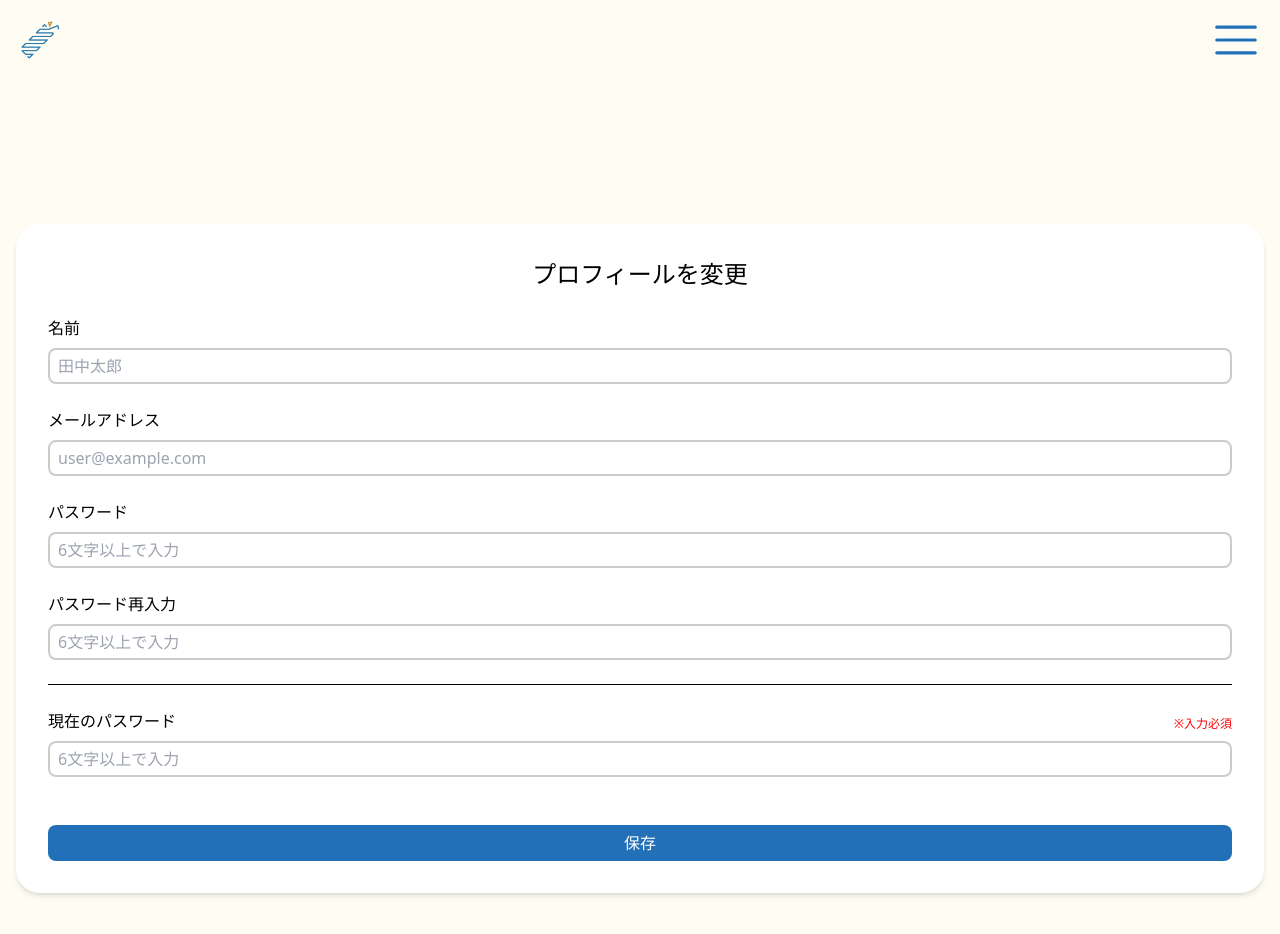
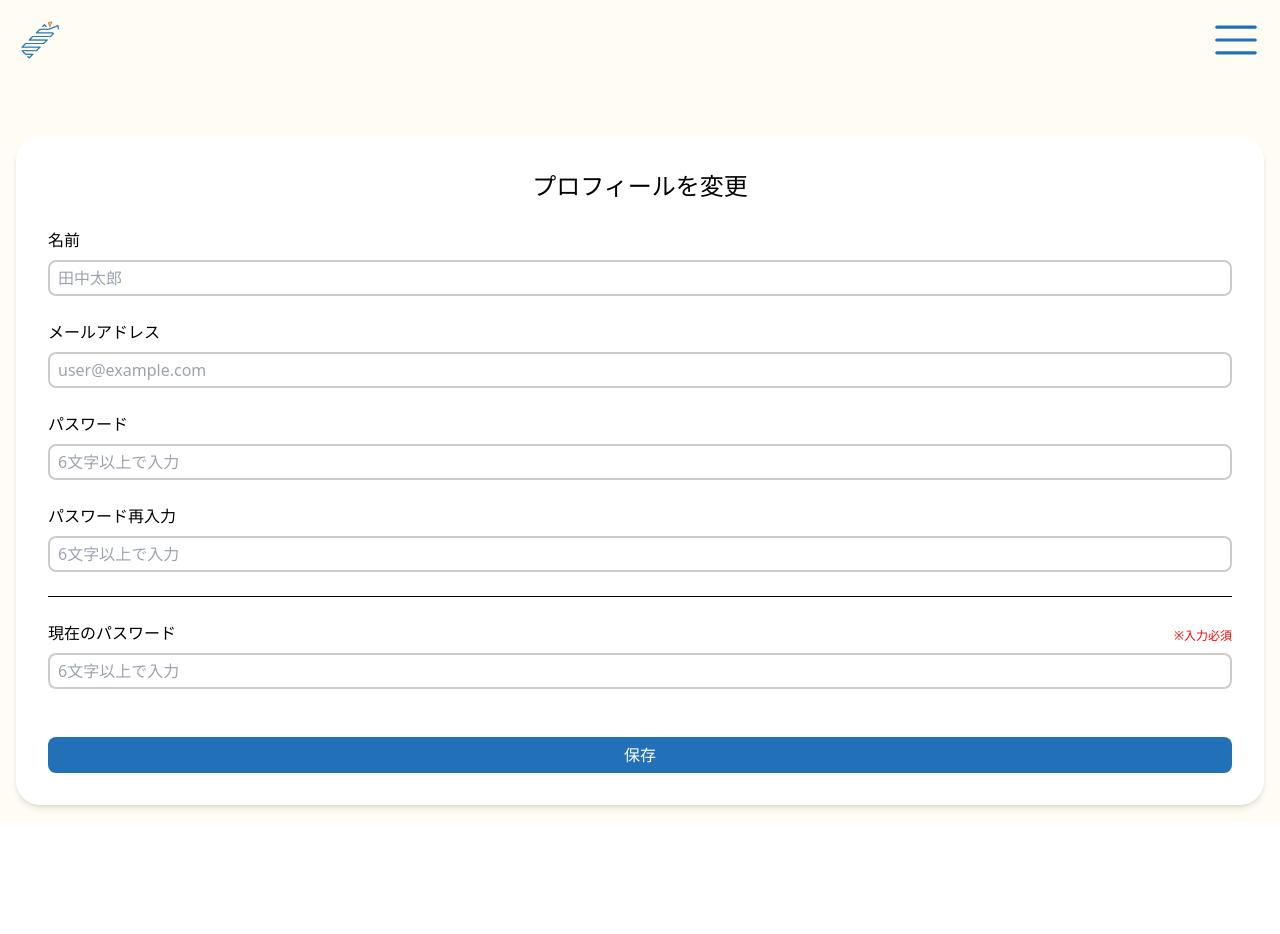
Before and after one commit to kattakke/frontend, a React (Vite) app: page /setting in a window 1280 px wide. Shown: the top 934 px of the page. After the commit the page ends 821 px from the top, so only its background shows below. Built offline with nearby package versions, Linux system fonts and the light colour scheme; no server answers.

Commit message:
fix scroll in setting page

```diff
--- a/src/pages/Setting.tsx
+++ b/src/pages/Setting.tsx
@@ -4,10 +4,10 @@ import TextField from '../components/TextField'
 
 const Setting: FC = () => {
   return (
-    <div className="py-32">
-      <div className="flex-col items-center justify-center rounded-3xl bg-white p-8 shadow-md">
+    <div className="pt-10 sm:pt-5">
+      <div className="rounded-3xl bg-white p-8 sm:p-5 shadow-md sm:h-[500px] sm:overflow-y-scroll">
         <h1 className="pb-6 text-center text-xl">プロフィールを変更</h1>
-        <div className="flex-col space-y-2 pb-6">
+        <div className="space-y-2 pb-6">
           <p className="font-light">名前</p>
           <div className="flex">
             <TextField
@@ -18,7 +18,7 @@ const Setting: FC = () => {
             ></TextField>
           </div>
         </div>
-        <div className="flex-col space-y-2 pb-6">
+        <div className="space-y-2 pb-6">
           <p className="font-light">メールアドレス</p>
           <div className="flex">
             <TextField
@@ -28,7 +28,7 @@ const Setting: FC = () => {
             ></TextField>
           </div>
         </div>
-        <div className="flex-col space-y-2 pb-6">
+        <div className="space-y-2 pb-6">
           <p className="font-light">パスワード</p>
           <div className="flex">
             <TextField
@@ -38,7 +38,7 @@ const Setting: FC = () => {
             ></TextField>
           </div>
         </div>
-        <div className="flex-col space-y-2 border-b pb-6">
+        <div className="space-y-2 border-b pb-6">
           <p className="font-light">パスワード再入力</p>
           <div className="flex">
             <TextField
@@ -49,7 +49,7 @@ const Setting: FC = () => {
           </div>
         </div>
         <div className="pb-12 pt-6">
-          <div className="flex-col space-y-2">
+          <div className="space-y-2">
             <div className="flex justify-between">
               <p className="font-light">現在のパスワード</p>
               <p className="mt-auto text-xs text-red">※入力必須</p>
--- a/tailwind.config.js
+++ b/tailwind.config.js
@@ -29,6 +29,9 @@ export default {
       backgroundImage: {
         'book-shelf': "url('/book-shelf.jpg')",
       },
+      screens: {
+        'sm': {'max': '380px'}
+      }
     },
   },
   plugins: [],
```
